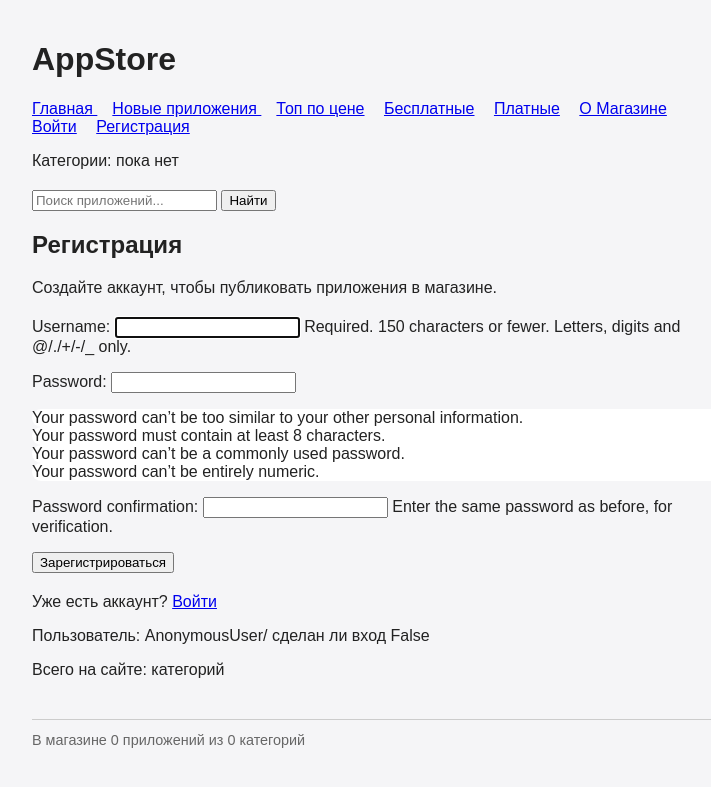
After one commit to rvatslav-cloud/appstore, a Django app: page /register/ in a window 1280 px wide. The commit adds this page. Shown: the top 787 px of the page, without its empty margins (258-969 px from the left). Run offline with Django 5.2, Linux system fonts and the light colour scheme; data that the repository does not hold is empty.

Commit message:
Lesson14:Регистрация и вход

```diff
--- a/appstore/settings.py
+++ b/appstore/settings.py
@@ -12,7 +12,7 @@ https://docs.djangoproject.com/en/5.2/ref/settings/
 
 from pathlib import Path
 
-from django.conf.global_settings import MEDIA_URL
+from django.conf.global_settings import MEDIA_URL, LOGIN_URL, LOGIN_REDIRECT_URL
 
 # Build paths inside the project like this: BASE_DIR / 'subdir'.
 BASE_DIR = Path(__file__).resolve().parent.parent
@@ -128,3 +128,7 @@ MEDIA_ROOT = BASE_DIR /'media'
 # https://docs.djangoproject.com/en/5.2/ref/settings/#default-auto-field
 
 DEFAULT_AUTO_FIELD = 'django.db.models.BigAutoField'
+
+LOGIN_URL = 'main:login'
+LOGIN_REDIRECT_URL = 'main:index'
+LOGOUT_REDIRECT_URL = 'main:index'
--- a/main/forms.py
+++ b/main/forms.py
@@ -1,4 +1,6 @@
 from django import forms
+from django.contrib.auth.forms import UserCreationForm
+from django.contrib.auth.forms import User
 
 
 from .models import Review,App
@@ -46,3 +48,14 @@ class AppForm(forms.ModelForm):
             'category': 'Категория',
             'icon': 'Иконка',
         }
+
+class RegisterForm(UserCreationForm):
+    class Meta:
+        model = User
+        fields = ['username', 'password1', 'password2']
+
+    def __init__(self,*args, **kwargs):
+        super().__init__(*args,**kwargs)
+        self.fields['username'].labels="Имя пользователя"
+        self.fields['password1'].labels = "Пароль"
+        self.fields['password2'].labels = "Повтор пароля"
--- a/main/templates/main/base.html
+++ b/main/templates/main/base.html
@@ -15,9 +15,28 @@
         <a href="{% url 'main:free_apps' %}">Бесплатные</a>
         <a href="{% url 'main:paid_apps' %}">Платные</a>
         <a href="{% url 'main:about' %}">О Магазине</a>
-        <a href="{% url 'main:add_app' %}">Добавить приложения</a>
+
+        {% if user.is_authenticated %}
+            <a href="{% url 'main:add_app' %}">Добавить приложение</a>
+            <span>Вы вошли как <strong>{{ user.username }}</strong></span>
+            <form method="post" action="{% url 'main:logout' %}" style="display:inline;">
+                {% csrf_token %}
+                <button type="submit">Выйти</button>
+            </form>
+        {% else %}
+            <a href="{% url 'main:login' %}">Войти</a>
+            <a href="{% url 'main:register' %}">Регистрация</a>
+        {% endif %}
 
     </nav>
+
+    {% if messages %}
+        <ul class="messages">
+            {% for message in messages %}
+                <li{% if message.tags %} class="{{ message.tags }}"{% endif %}>{{ message }}</li>
+            {% endfor %}
+        </ul>
+    {% endif %}
 
     <p class="categories-nav">
         Категории:
@@ -41,10 +60,13 @@
         </form>
 
     {% block content %}{% endblock %}
+
+    <p>Пользователь: {{ user }}/ сделан ли вход {{ user.is_authenticated }}</p>
+
     <p>Всего на сайте: категорий </p>
 
     <footer>
-        <p>В магазине | {{ apps_total }} приложений | {{ categories_total }} категорий |</p>
+        В магазине  {{ apps_total }} приложений  из {{ categories_total }} категорий
     </footer>
 </body>
 </html>
--- a/main/templates/main/index.html
+++ b/main/templates/main/index.html
@@ -55,4 +55,6 @@
         {% endif %}
         </p>
     <p>Всего приложений: {{ apps|length }}</p>
+
+
 {% endblock %}
--- /dev/null
+++ b/main/templates/main/register.html
@@ -0,0 +1,16 @@
+{% extends 'main/base.html' %}
+
+{% block title %}Регистрация - AppStore{% endblock %}
+
+{% block content %}
+    <h2>Регистрация</h2>
+    <p>Создайте аккаунт, чтобы публиковать приложения в магазине.</p>
+
+    <form method="post" action="{% url 'main:register' %}">
+        {% csrf_token %}
+        {{ form.as_p }}
+        <button type="submit">Зарегистрироваться</button>
+    </form>
+
+    <p>Уже есть аккаунт? <a href="{% url 'main:login' %}">Войти</a></p>
+{% endblock %}
--- a/main/urls.py
+++ b/main/urls.py
@@ -35,5 +35,8 @@ urlpatterns = [
 
     path('add-app/', views.add_app, name='add_app'),
 
+    path('register/', views.register, name='register'),
+    path('login/', views.StoreLoginView.as_view(), name='login'),
+    path('logout/', views.StoreLogoutView.as_view(), name='logout'),
 
 ]
--- a/main/views.py
+++ b/main/views.py
@@ -1,14 +1,23 @@
+from http.client import responses
+
 from django.shortcuts import render, get_object_or_404, redirect
 from django.http import JsonResponse,  HttpResponse
 from django.db.models import Q
 from django.core.paginator import Paginator
+from django.template.context_processors import request
+from django.views.decorators.csrf import requires_csrf_token
 from django.views.decorators.http import require_POST
+from django.contrib.auth import login
+from django.contrib.auth.decorators import login_required
+from django.contrib.auth.views import LoginView, LogoutView
+from django.contrib import messages
+from django.urls import reverse_lazy
 
 
 from django.views.generic import TemplateView,ListView, DetailView
 
 from .models import App, Category,Review
-from .forms import ReviewForm,AppForm
+from .forms import ReviewForm,AppForm, RegisterForm
 
 SORTS = {
     'new':'-created_at',
@@ -76,21 +85,31 @@ class AppDetailView(DetailView):
             )
             .exclude(id=app.id)[:3]
         )
-        context['form'] = ReviewForm()
-        context['reviews'] = app.review_set.order_by('created_at')
+        form = ReviewForm()
+        if self.request.user.is_authenticated and 'username' in form.fields:
+            form.fields.pop('username')
+        context['form'] = form
+        context['reviews'] = app.review_set.order_by('-created_at')
         return context
+
 
 @require_POST
 def add_review(request, app_id):
     app = get_object_or_404(App, id=app_id)
-    form = ReviewForm(request.POST)
+    data = request.POST.copy()
+    if request.user.is_authenticated:
+        data['username'] = request.user.username
+    form = ReviewForm(data)
 
     if form.is_valid():
         review = form.save(commit=False)
         review.app = app
         review.save()
+        messages.success(request, 'Отзыв сохранён.')
         return redirect('main:app_detail', app_id=app.id)
 
+    if request.user.is_authenticated and 'username' in form.fields:
+        form.fields.pop('username')
     reviews = app.review_set.order_by('-created_at')
     similar_apps = (
         App.objects.filter(
@@ -213,6 +232,9 @@ def api_app_detail(request, app_id):
     }
     return JsonResponse(data)
 
+
+
+@login_required
 def add_app(request):
     if request.method == 'POST':
         form=AppForm(request.POST,request.FIELS)
@@ -222,3 +244,33 @@ def add_app(request):
     else:
         form = AppForm()
     return render(request, 'main/add_app.html', {'form':form})
+
+def register(request):
+    if request.user.is_authenticated:
+        return redirect('main:index')
+
+    if request.method == 'POST':
+        form = RegisterForm(request.POST)
+        if form.is_valid():
+            user = form.save()
+            login(request, user)
+            messages.success(request, f'Добро пожаловать, {user.username}! Аккаунт создан.')
+            return redirect('main:index')
+    else:
+        form = RegisterForm()
+    return render(request, 'main/register.html', {'form': form})
+
+
+
+class StoreLoginView(LoginView):
+    template_name = 'main/login.html'
+    redirect_authenticated_user = True
+
+    def form_valid(self, form):
+        response = super().form_valid(form)
+        messages.success(self.request, f'С возвращением, {self.request.user.username}!')
+        return response
+
+
+class StoreLogoutView(LogoutView):
+    next_page = reverse_lazy('main:index')
```
Also changed, not shown: main/templates/main/app_detail.html (+7 -0 lines), main/templates/main/login.html (added, +16 -0 lines).
